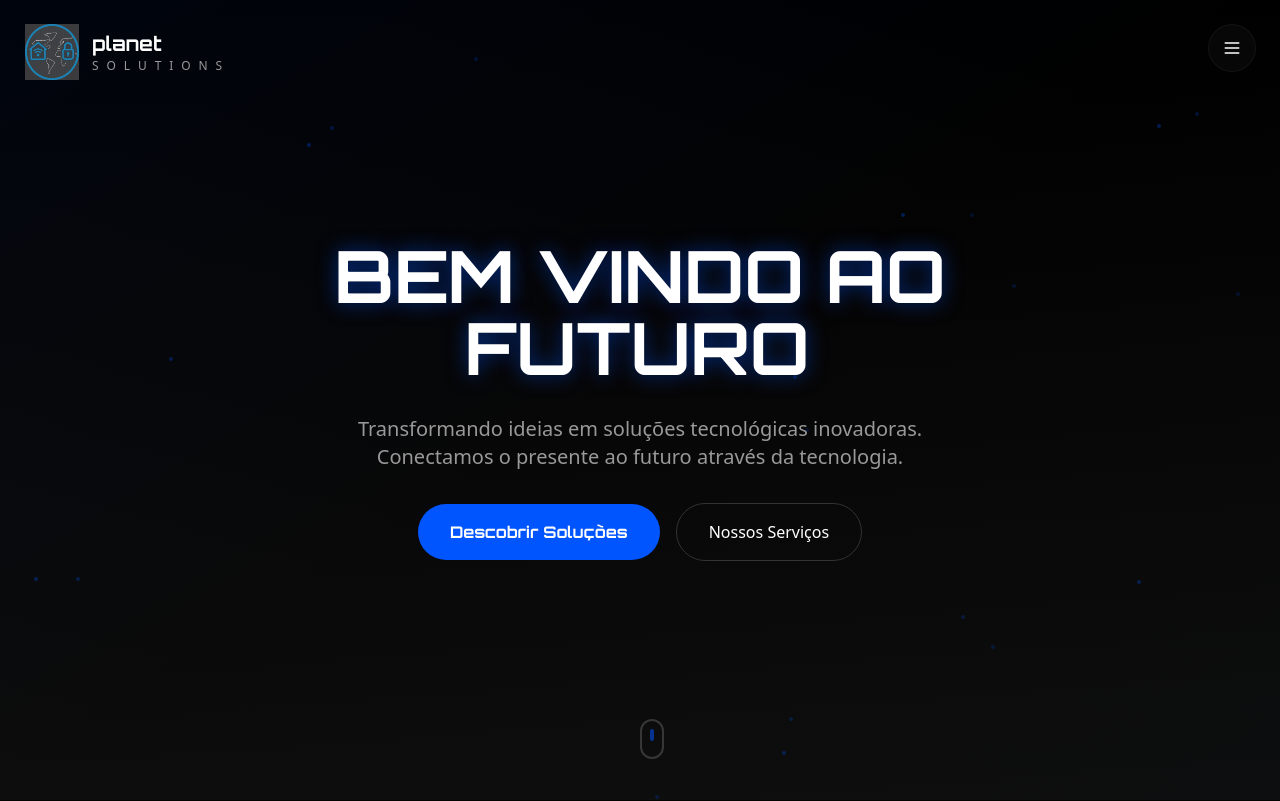
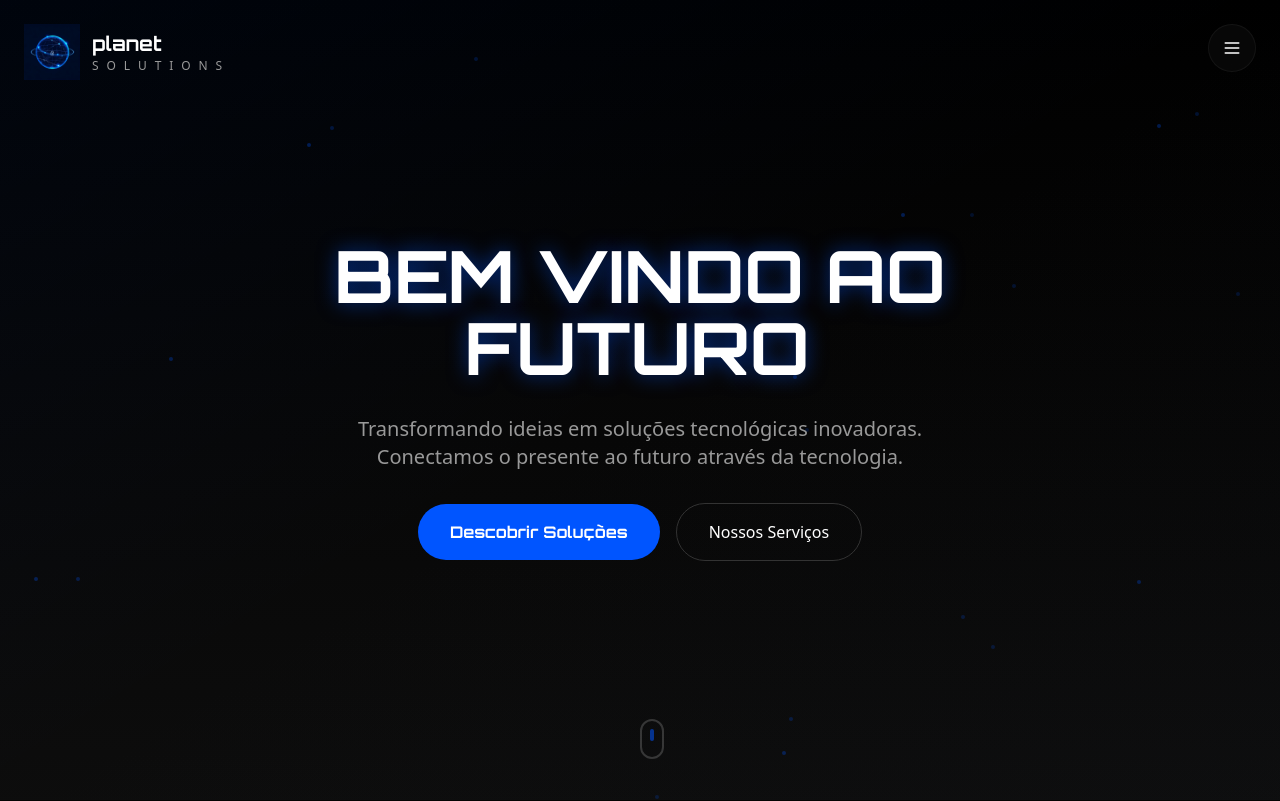
Before and after one commit to rws5/future-minimal-web, a React (Vite) app: page / in a window 1280 px wide. Shown: the top 801 px of the page. Built offline with nearby package versions, Linux system fonts and the light colour scheme.

Commit message:
Update logo with planet theme
Update logo to a planet design, incorporating elements of home automation and access control.

```diff
--- a/src/components/Logo.tsx
+++ b/src/components/Logo.tsx
@@ -1,3 +1,5 @@
+import planetLogo from '@/assets/planet-logo.png';
+
 export default function Logo() {
   return (
     <div className="fixed top-6 left-6 z-50">
@@ -5,7 +7,7 @@ export default function Logo() {
         {/* Logo Image */}
         <div className="relative w-14 h-14">
           <img
-            src="/lovable-uploads/4f4675d1-b22c-46db-9ef7-8de3eaa26538.png"
+            src={planetLogo}
             alt="Planet Solutions Logo"
             className="w-full h-full object-contain"
           />
```
Also changed, not shown: src/assets/planet-logo.png (added).
